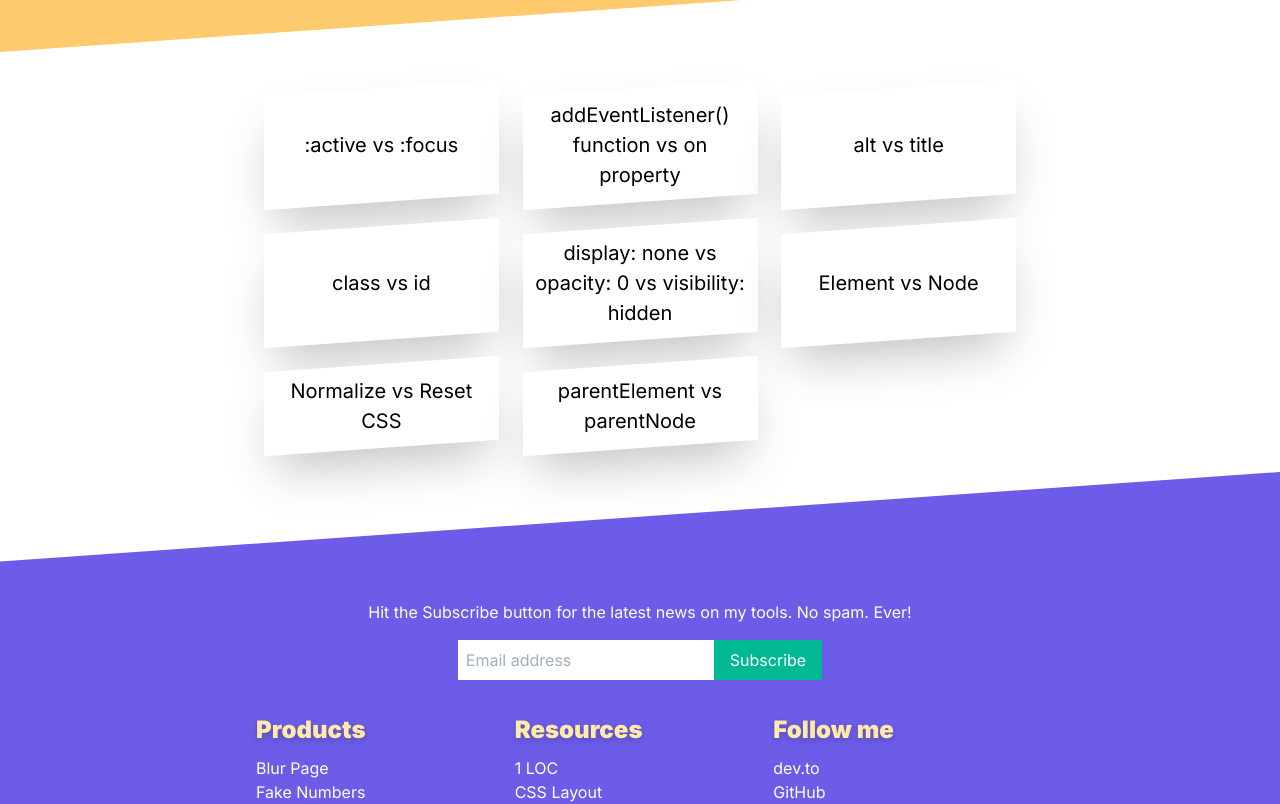
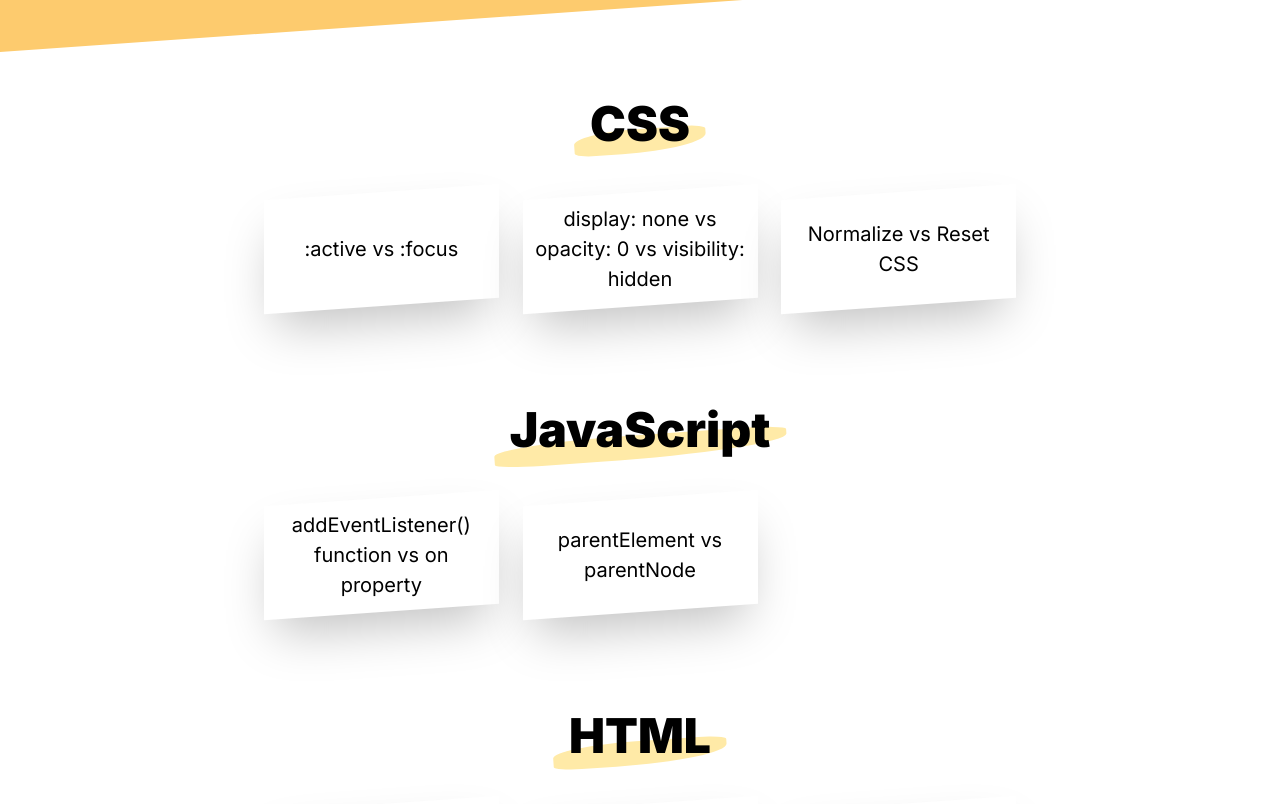
Before and after one commit to phuocng/this-vs-that, a React app: page / in a window 1280 px wide. Shown: the part 460-1264 px from the top of the page. Built offline with nearby package versions, Linux system fonts and the light colour scheme.

Commit message:
Group by categories

```diff
--- a/client/constants/Post.ts
+++ b/client/constants/Post.ts
@@ -1,4 +1,5 @@
 interface Post {
+    category: string;
     slug: string;
     title: string;
 }
--- a/client/constants/PostList.ts
+++ b/client/constants/PostList.ts
@@ -1,14 +1,14 @@
 import Post from './Post';
 
 const PostList: Post[] = [
-    { slug: 'active-vs-focus', title: ':active vs :focus' },
-    { slug: 'add-event-listener-function-vs-on-property', title: 'addEventListener() function vs on property' },
-    { slug: 'alt-vs-title', title: 'alt vs title' },
-    { slug: 'class-vs-id', title: 'class vs id' },
-    { slug: 'display-none-vs-opacity-0-vs-visibility-hidden', title: 'display: none vs opacity: 0 vs visibility: hidden' },
-    { slug: 'element-vs-node', title: 'Element vs Node' },
-    { slug: 'normalize-vs-reset-css', title: 'Normalize vs Reset CSS' },
-    { slug: 'parent-element-vs-parent-node', title: 'parentElement vs parentNode' },
+    { slug: 'active-vs-focus', title: ':active vs :focus', category: 'CSS' },
+    { slug: 'add-event-listener-function-vs-on-property', title: 'addEventListener() function vs on property', category: 'JavaScript' },
+    { slug: 'alt-vs-title', title: 'alt vs title', category: 'HTML' },
+    { slug: 'class-vs-id', title: 'class vs id', category: 'HTML' },
+    { slug: 'display-none-vs-opacity-0-vs-visibility-hidden', title: 'display: none vs opacity: 0 vs visibility: hidden', category: 'CSS' },
+    { slug: 'element-vs-node', title: 'Element vs Node', category: 'HTML' },
+    { slug: 'normalize-vs-reset-css', title: 'Normalize vs Reset CSS', category: 'CSS' },
+    { slug: 'parent-element-vs-parent-node', title: 'parentElement vs parentNode', category: 'JavaScript' },
 ];
 
 export default PostList;
--- a/client/pages/HomePage.tsx
+++ b/client/pages/HomePage.tsx
@@ -2,10 +2,15 @@ import React from 'react';
 import { Helmet } from 'react-helmet';
 import { Link } from 'react-router-dom';
 
+import Post from '../constants/Post';
 import PostList from '../constants/PostList';
 import Layout from './Layout';
 
+type Group = { [category: string]: Post[] };
+
 const HomePage = () => {
+    const groupByCategory = PostList.reduce((h, obj) => Object.assign(h, { [obj.category]: (h[obj.category] || []).concat(obj) }), {} as Group);
+
     return (
         <Layout>
             <Helmet>
@@ -21,9 +26,27 @@ const HomePage = () => {
             </h2>
 
             <div className='ml-auto mr-auto max-w-4xl'>
+            {
+                Object.keys(groupByCategory).map(category => {
+                    return (
+                        <div key={category} className='mb-16'>
+                            <div className='mb-8 text-center'>
+                                <div className='inline px-4 relative text-5xl font-bold'>
+                                    <div
+                                        className='absolute bottom-0 h-6 left-0 w-full'
+                                        style={{
+                                            backgroundColor: '#FFEAA7',
+                                            borderRadius: '48% 16% 64% 16%',
+                                            transform: 'rotate(-4deg)',
+                                            zIndex: -1,
+                                        }}
+                                    />
+                                    {category}
+                                </div>
+                            </div>
                             <div className='flex flex-wrap -ml-1 -mr-1'>
                             {
-                    PostList.map((post) => {
+                                groupByCategory[category].map(post => {
                                     return (
                                         <div
                                             key={post.slug}
@@ -43,10 +66,14 @@ const HomePage = () => {
                                                 <h2>{post.title}</h2>
                                             </Link>
                                         </div>
-                        );
+                                    )
                                 })
                             }
                             </div>
+                        </div>
+                    )
+                })
+            }
             </div>
         </Layout>
     );
```
Lines whose indentation alone changed are shown as unchanged.
